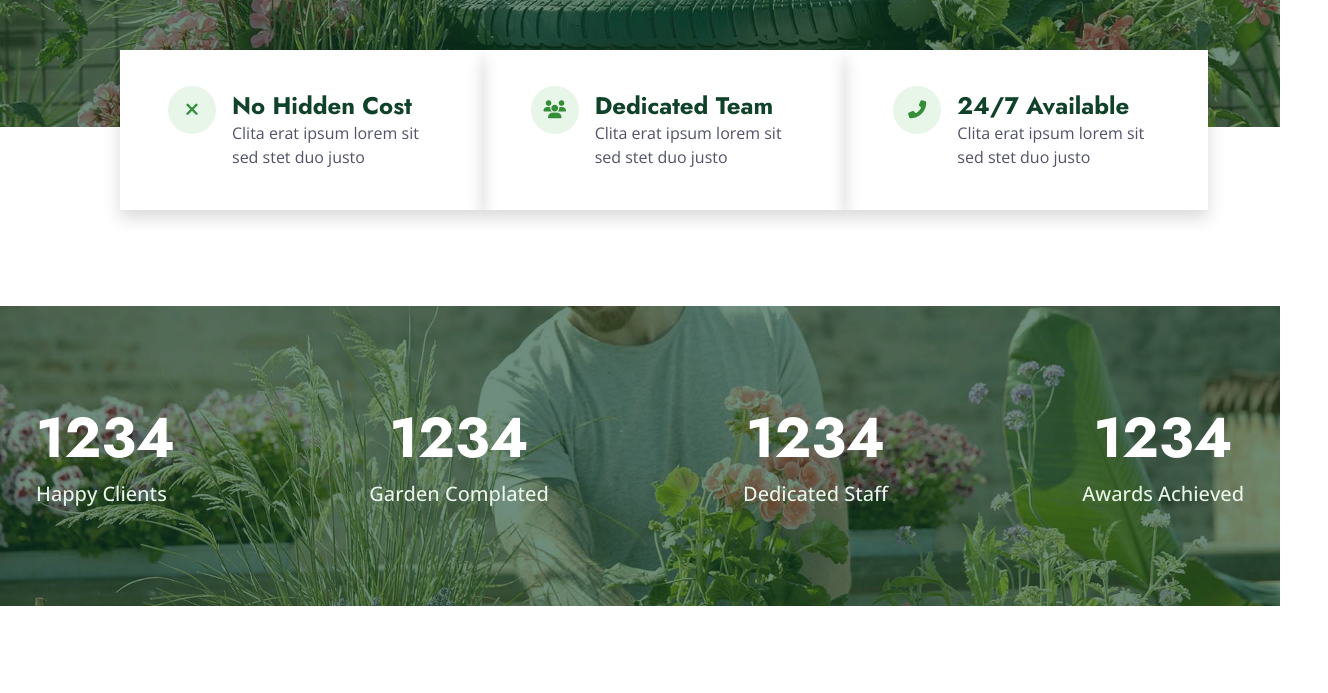
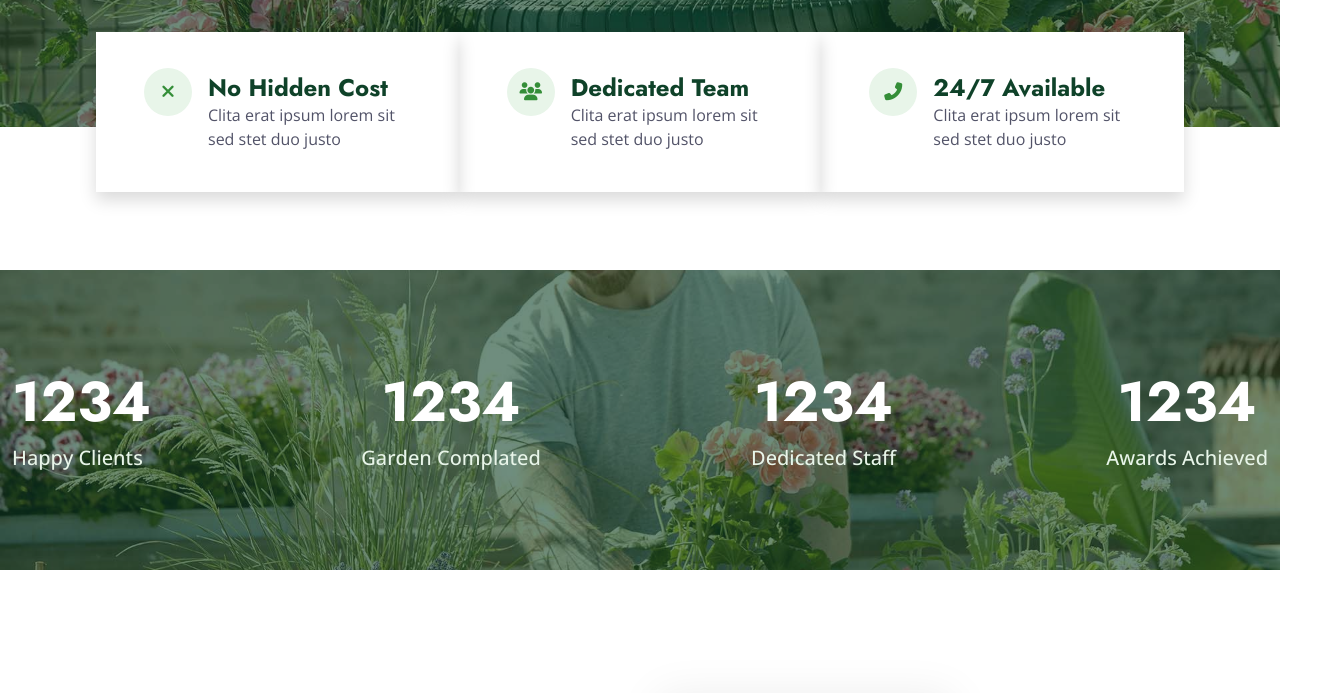
Before and after one commit to niloydebb/Gardener, a plain HTML site: page index.html in a window 1280 px wide. Shown: the part 740-1433 px from the top of the page, 1328 px wide, since content can reach past the window. Drawn offline with nearby package versions, Linux system fonts and the light colour scheme.

Commit message:
Update style.css

```diff
--- a/css/style.css
+++ b/css/style.css
@@ -41,7 +41,7 @@ body{
     width: 100%;
     margin: 0 auto;
     max-width: 1340px;
-    padding: 48px 24px;
+    padding: 30px 0px;
     /* display: flex;
     justify-content: space-between; */
 }
```
